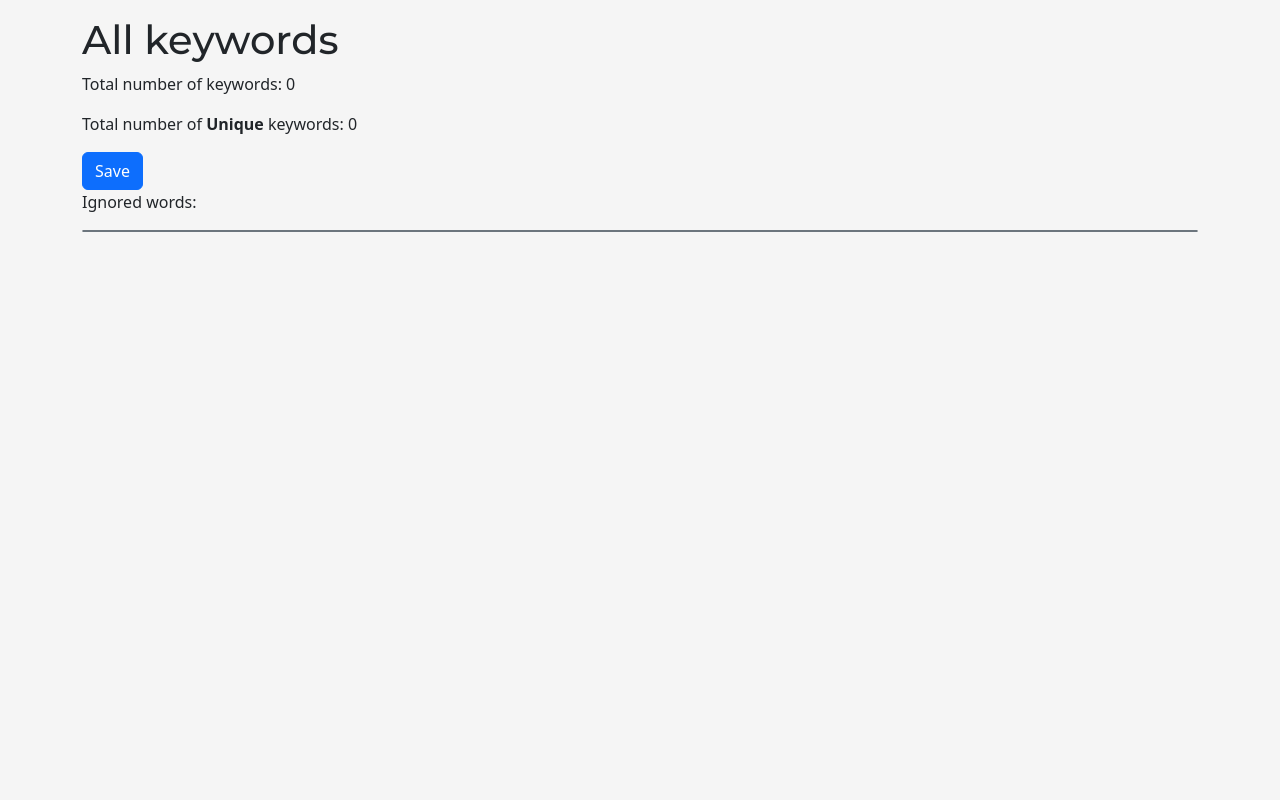
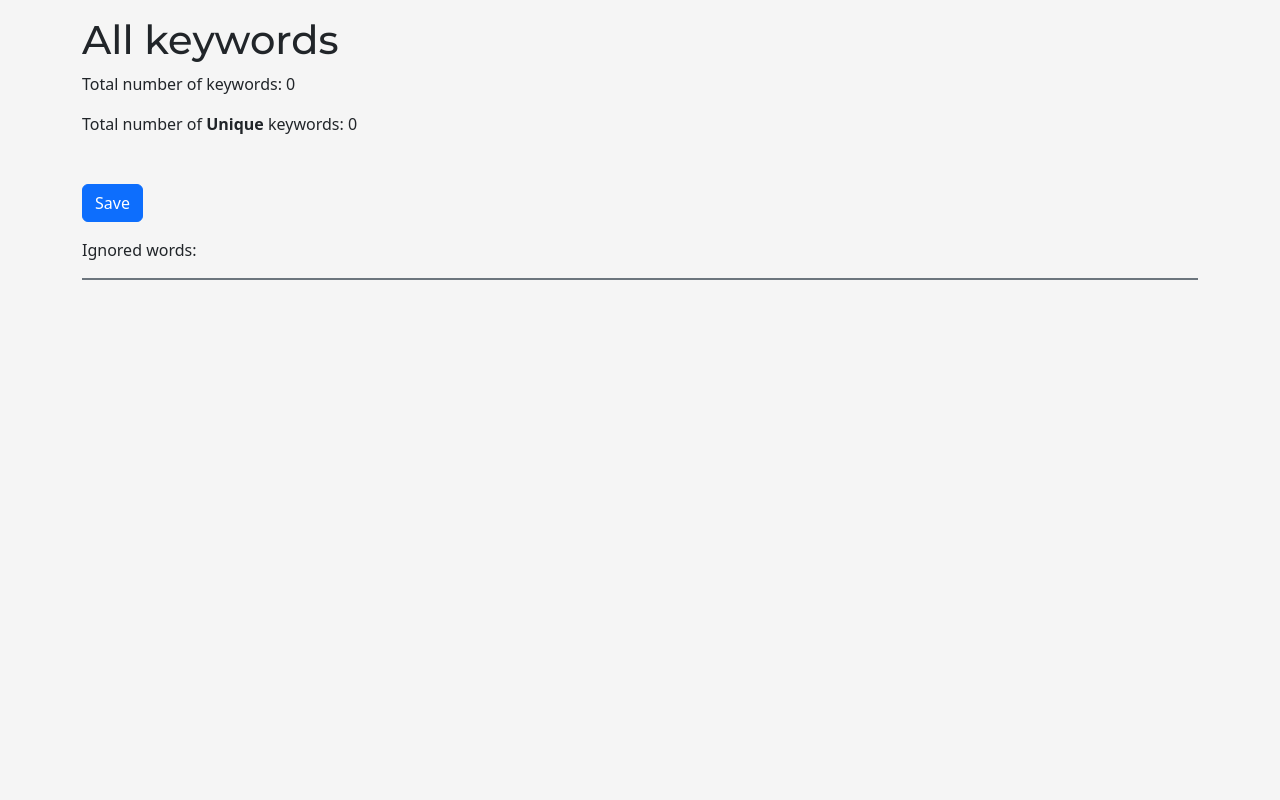
Before and after one commit to Code-Institute-Community/business-analysis-project, a Flask app: page /keywords/ in a window 1280 px wide. Shown: the part 56-856 px from the top of the page. Run offline with Flask 2, Linux system fonts and the light colour scheme; data that the repository does not hold is empty; parts of the project's set-up code (start-up, migrations or seed data) failed here and were passed over; some libraries are stand-ins or nearby versions.

Commit message:
added style to ignored words

```diff
--- a/app/templates/keywords/keywords.html
+++ b/app/templates/keywords/keywords.html
@@ -30,12 +30,13 @@
             autocomplete="off">
         <label class="btn badge rounded-pill text-dark my-1" for="{{ key }}">{{ key }}</label>
         {% endfor %}
-        <button type="submit" class="btn btn-primary">Save</button>
+        <br>
+        <button type="submit" class="btn btn-primary mt-2">Save</button>
     </form>
-    <p>Ignored words:</p>
-    <div class="card border-secondary mb-3">
+    <p class="mt-3">Ignored words:</p>
+    <div class="border border-secondary mb-3">
         {% for word in ignore_words %}
-         {{ word }} <br>
+         <p class="btn badge rounded-pill bg-secondary disabled my-1">{{ word }}</p>
         {% endfor %}
     </div>
 </div>
```
